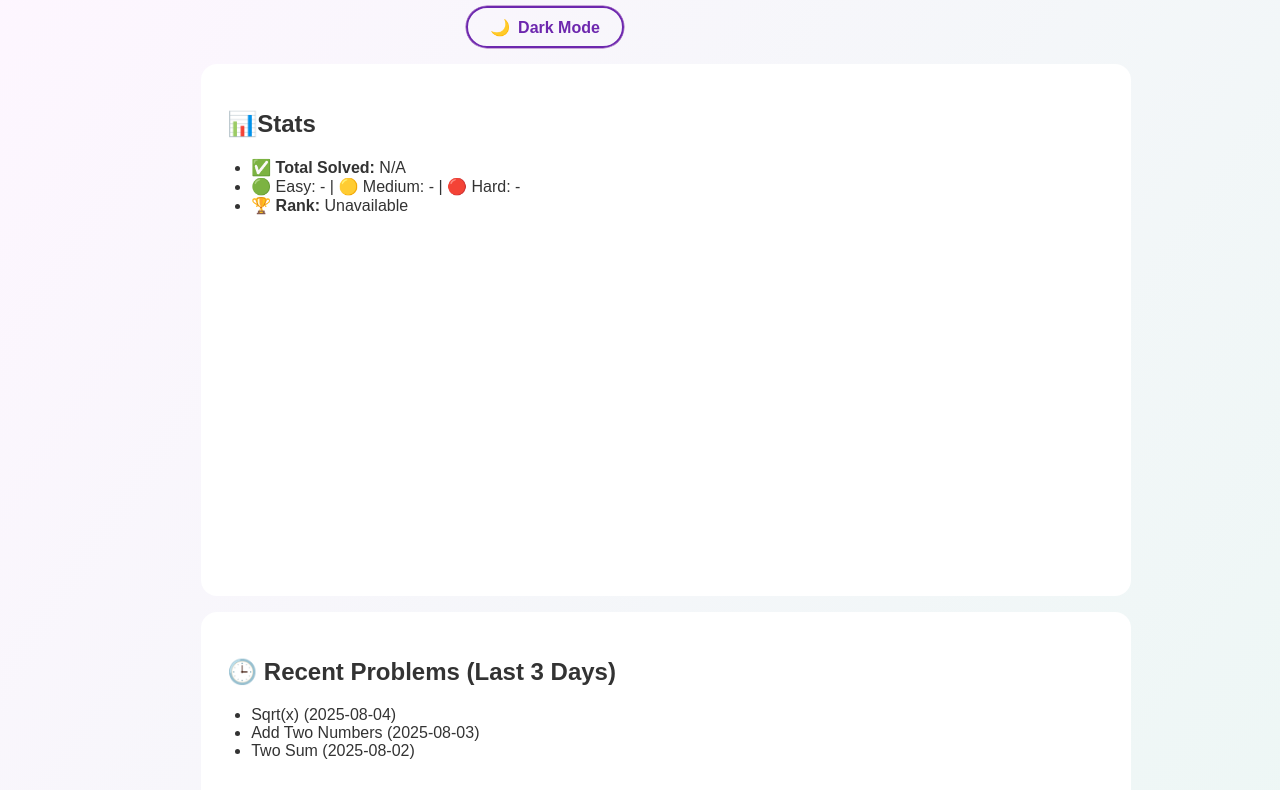
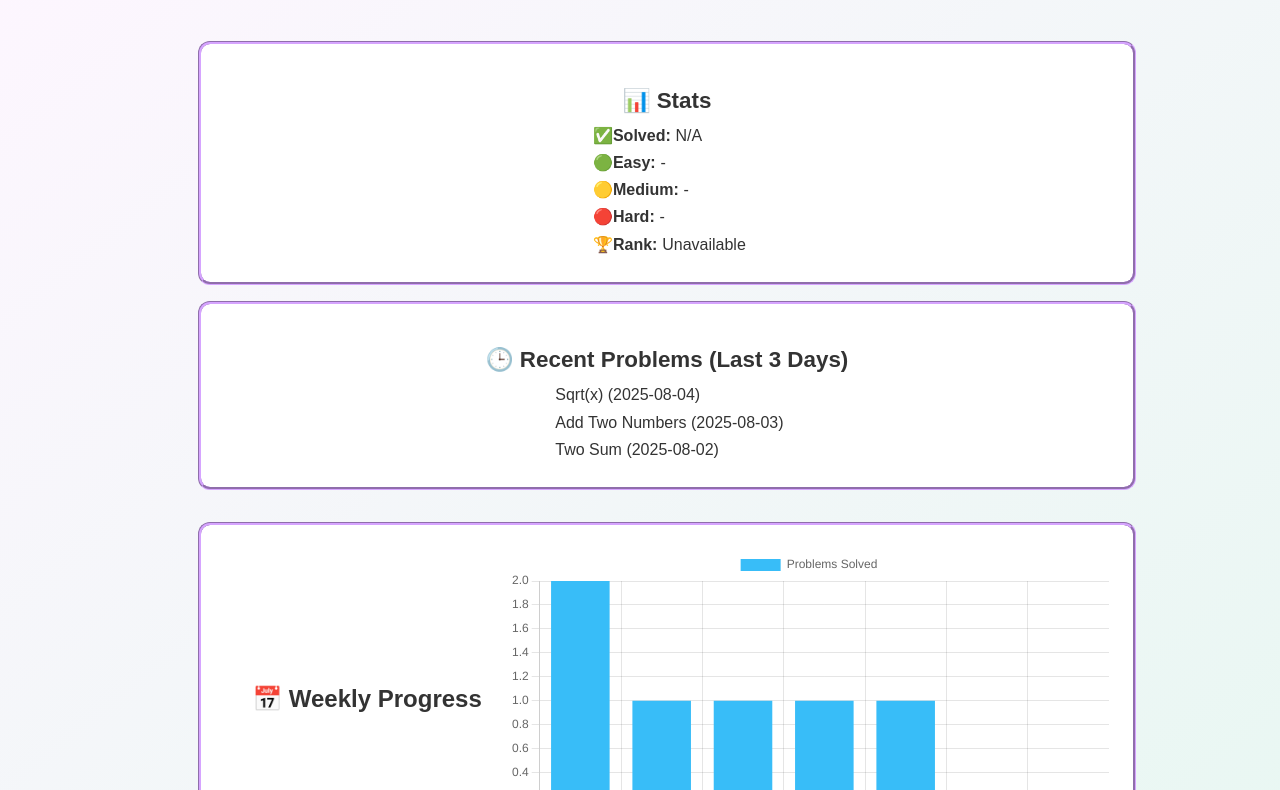
Before and after one commit to kiru1711/dev-diary-blog, a plain HTML site: page stats.html in a window 1280 px wide. Shown: the part 115-905 px from the top of the page. Drawn offline with nearby package versions, Linux system fonts and the light colour scheme; no server answers.

Commit message:
stats.html - 70 percent completed , graph

```diff
--- a/stats.html
+++ b/stats.html
@@ -6,37 +6,81 @@
   <title>LeetCode Stats</title>
   <link rel="stylesheet" href="style.css" />
   <script src="https://cdn.jsdelivr.net/npm/chart.js"></script>
+  <style>
+  /* Force dark mode button to match homepage */
+  #darkModeToggle.emoji-toggle-btn {
+    position: fixed !important;
+    right: 1.5rem !important;
+    top: 1.5rem !important;
+    z-index: 1000 !important;
+    /* Keep original styles */
+    border: 2px solid #9b59b6 !important;
+    background: transparent !important;
+    color: #9b59b6 !important;
+    padding: 0.5rem 1rem !important;
+  }
+  /* Prevent header overlap */
+  header {
+    padding-top: 3rem !important;
+  }
+</style>
+<style>
+  /* DARK MODE OVERRIDES ONLY (won't affect light mode) */
+  body.dark .info-card {
+    background: #1e1e1e;
+    border-color: #9b59b6;
+  }
+
+  body.dark .info-card h2 {
+    color: #d6a4ff;
+  }
+
+  body.dark .info-card li {
+    color: #f0f0f0;
+  }
+
+  body.dark .stat-value {
+    color: #9b59b6;
+  }
+</style>
 
 </head>
 <body class="min-h-screen text-gray-800 dark:bg-gray-900 dark:text-white transition-all duration-300">
 
-  <header class="flex justify-between items-center p-4">
-    <h1 class="text-3xl font-bold text-purple-700 dark:text-purple-400 mx-auto">Leetcode Profile</h1>
-    <button id="darkModeToggle" class="emoji-toggle-btn ">
-      <span id="emoji">🌙</span> <span id="mode-text">Dark Mode</span>
-    </button>
-  </header>
+<header>
+  <h1 class="leetcode-title">Leetcode Profile</h1>
+  <button id="darkModeToggle" class="emoji-toggle-btn">
+    <span id="emoji">🌙</span>
+    <span id="mode-text">Dark Mode</span>
+  </button>
+</header>
 
 <main >
 
-  <section class="info-card">
-    <h2 class="text-2xl font-bold text-center mb-6">📊Stats</h2>
-    <ul class="space-y-2 text-lg">
-      <li>✅ <span class="stat-label">Total Solved:</span> <span id="totalSolved">Loading...</span></li>
-      <li>🟢 Easy: <span id="easySolved">-</span> | 🟡 Medium: <span id="mediumSolved">-</span> | 🔴 Hard: <span id="hardSolved">-</span></li>
-      <li>🏆 <span class="stat-label">Rank:</span> <span id="ranking">-</span></li>
-    </ul>
-  </section>
 
   <section class="info-card">
-    <h2 class="text-xl font-semibold mb-4">🕒 Recent Problems (Last 3 Days)</h2>
+  <h2>📊 Stats</h2>  <!-- Now centered -->
+  <ul>
+    <li>✅ <span class="stat-label">Solved:</span> <span id="totalSolved">Loading...</span></li>
+<li>🟢 <span class="stat-label">Easy:</span> <span id="easySolved">Loading...</span></li>
+      <li>🟡 <span class="stat-label">Medium:</span> <span id="mediumSolved">Loading...</span>
+    </li>
+      <li>🔴 <span class="stat-label">Hard:</span> <span id="hardSolved">Loading...</span>
+    </li>
+      <li>🏆 <span class="stat-label">Rank:</span> <span id="ranking">Loading...</span>
+    </li>
+  </ul>
+</section>
+
+  <section class="info-card">
+    <h2 >🕒 Recent Problems (Last 3 Days)</h2>
     <div id="leetcode-recent" class="text-base space-y-2">
       <p>Loading recent problems...</p>
     </div>
   </section>
 
   <section class="chart-card">
-    <h2 class="text-xl font-semibold mb-4">📅 Weekly Progress</h2>
+    <h2 >📅 Weekly Progress</h2>
 <canvas id="weekly-leetcode-chart" style="display: none; aspect-ratio: 2 / 1; width: 100%; max-width: 600px;"></canvas>
   </section>
 
--- a/style.css
+++ b/style.css
@@ -1,7 +1,27 @@
+/* Header Styles */
+header {
+  position: relative;
+  padding-top: 4rem; /* Space for fixed button */
+  text-align: center;
+}
+
+.leetcode-title {
+  font-size: 1.8rem;
+  font-weight: 600;
+  color: #6d27ae;
+}
+
+.dark .leetcode-title {
+  color: #9b59b6;
+}
+
+/* Force button positioning - will override any conflicts */
+
 .emoji-toggle-btn {
   position: fixed;
-  top: 1rem;
-  right: 1rem;
+ right: 1.5rem !important;
+  top: 1.5rem !important;
+  z-index: 1000 !important;
   background: transparent;
   border: 2px solid #9b59b6;
   color: #9b59b6;
@@ -531,3 +551,136 @@ canvas {
   margin: 0.3rem 0; /* Reduced from default 1rem */
   line-height: 1.3; /* Tighter line spacing */
 }
+header {
+  z-index: 900; /* Lower than button's z-index */
+  padding-top: 3rem; /* Space for fixed button */
+}
+/* Compact Stats Card */
+.info-card ul {
+  padding-left: 0;          /* Remove default list indent */
+  margin: 0.5rem 0;         /* Reduce vertical space */
+  list-style: none;         /* Remove bullets */
+}
+
+.info-card li {
+  margin-bottom: 0.3rem;    /* Tight line spacing */
+  line-height: 1.3;
+  display: flex;            /* Better emoji/text alignment */
+  align-items: center;
+}
+
+.stat-label {
+  font-weight: bold;
+  margin-right: 0.3rem;     /* Tighten label spacing */
+}
+
+/* Make emojis more compact */
+.info-card li::before {
+  content: "";
+  margin-right: 0.3rem;
+}
+
+/* Reduce header space */
+.info-card h2 {
+  margin-bottom: 0.5rem !important;
+  font-size: 1.4rem !important;
+}
+/* Auto-sizing cards */
+.info-card, .chart-card {
+  height: auto !important;    /* Override any fixed heights */
+  min-height: 0 !important;  /* Prevent minimum height creep */
+  padding: 1.5rem;           /* Consistent padding */
+}
+
+/* Content-specific spacing */
+.info-card ul, .info-card ol {
+  display: flex;
+  flex-direction: column;
+  gap: 0.7rem;               /* Tight line spacing */
+  margin: 0;
+  padding: 0.5;
+}
+
+.info-card li {
+  margin: 0;
+  line-height: 1.7;          /* Dense but readable */
+}
+/* Center ALL card content */
+.info-card, .chart-card {
+  text-align: center !important;
+}
+
+/* Center headings */
+.info-card h2, .chart-card h2 {
+  margin-left: auto;
+  margin-right: auto;
+  width: fit-content;
+}
+
+/* Center lists */
+.info-card ul {
+  display: inline-block !important;
+  text-align: left; /* Keeps list items aligned */
+  padding-left: 0;
+}
+
+/* Center chart container */
+.chart-container {
+  justify-content: center;
+  margin-left: auto;
+  margin-right: auto;
+}
+/* ===== Card Border Styles ===== */
+.info-card,
+.chart-card {
+  /* Base Border (Option A) */
+  border: 2px solid #d6a4ff;
+  border-radius: 12px; /* (Option B) */
+
+  /* Gradient Border (Option C - commented out by default) */
+
+  border: 2px solid transparent;
+  background-clip: padding-box;
+  background-image: linear-gradient(white, white),
+                  linear-gradient(to right, #d6a4ff, #9b59b6);
+  background-origin: border-box;
+
+
+  /* Shadow reset */
+  box-shadow: 0 0 0 transparent;
+}
+
+/* Dark Mode */
+.dark .info-card,
+.dark .chart-card {
+  border-color: #9b59b6;
+  /* For gradient border: */
+  /*
+  background-image: linear-gradient(#1f1f1f, #1f1f1f),
+                  linear-gradient(to right, #9b59b6, #6d27ae);
+  */
+}
+
+/* Hover Effects */
+.info-card:hover,
+.chart-card:hover {
+  /* Solid border hover */
+  border-color: #6d27ae;
+
+  /* OR dashed border hover (uncomment to use) */
+  /* border: 2px dashed #6d27ae; */
+
+  box-shadow: 0 0 12px rgba(109, 39, 174, 0.2);
+}
+
+/* ===== Alternate Styles (Uncomment to Use) ===== */
+/*
+/* A. Dashed Border */
+/* .info-card, .chart-card {
+  border: 1px dashed #d6a4ff;
+} */
+
+/* B. 3D Groove Border */
+.info-card, .chart-card {
+  border: 3px groove #d6a4ff;
+}
```
